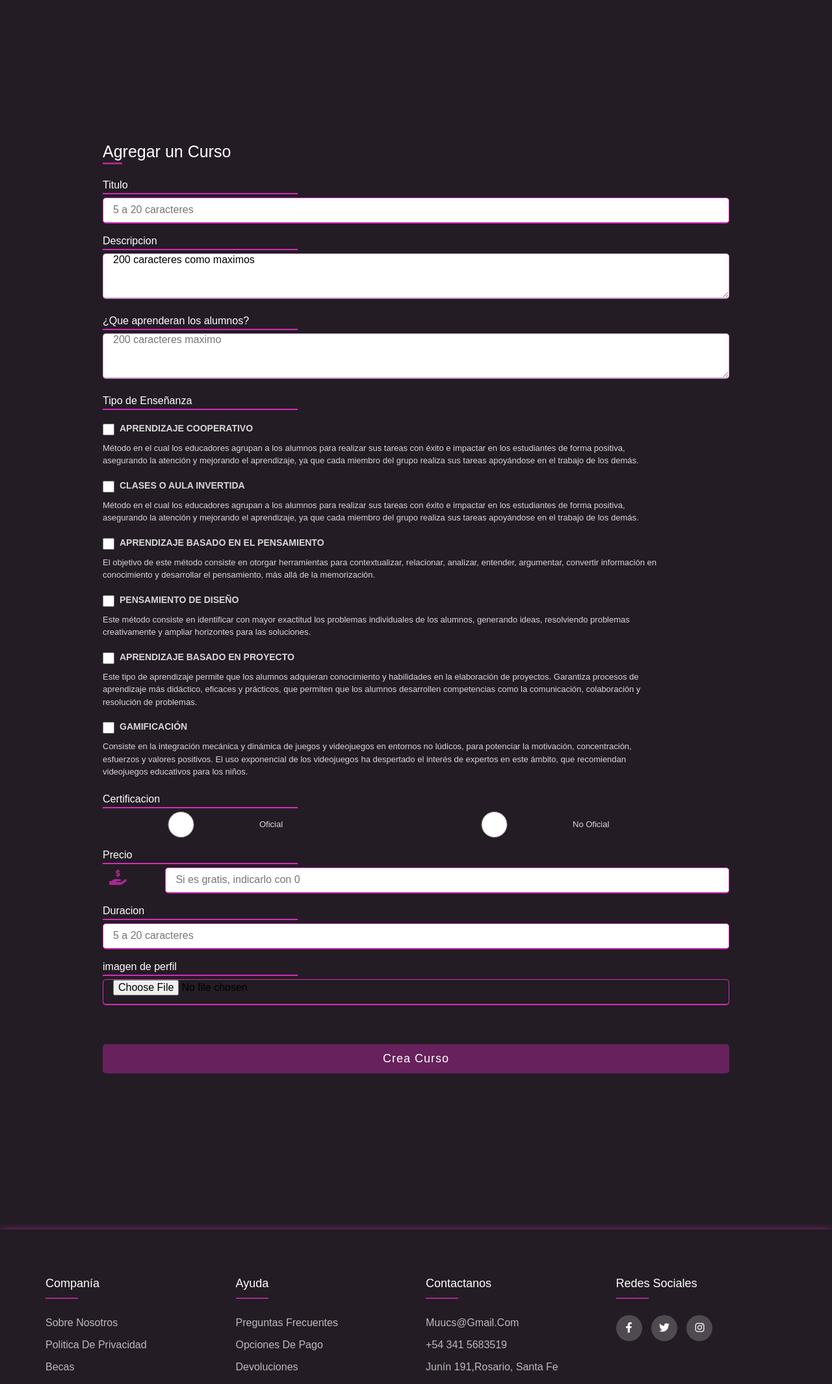
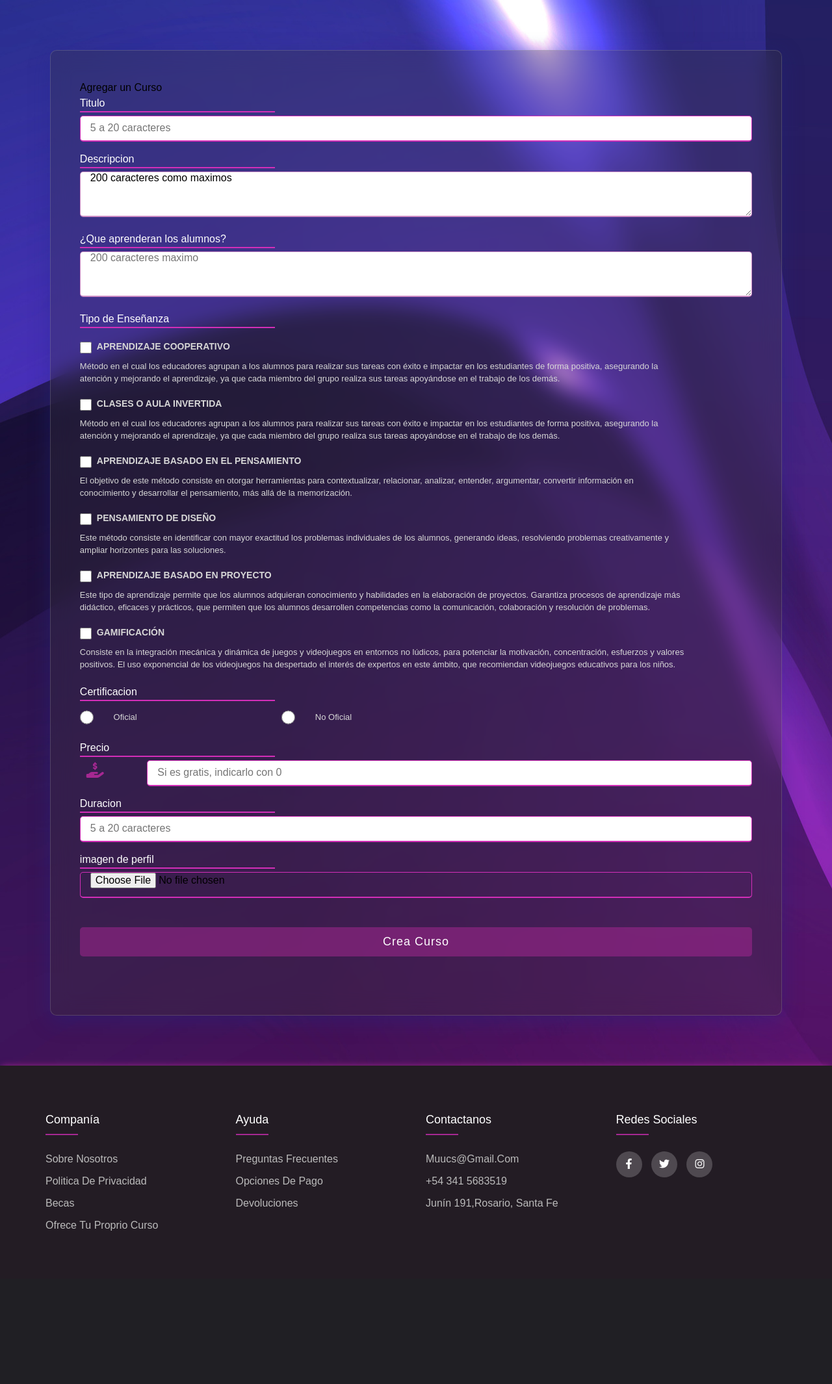
Before and after one commit to NaconechneyN/Grupo_7_MUUCS, a Node server app: template src/views/products/productCreate.ejs in a window 1280 px wide. Shown: the part 100-2230 px from the top of the page at 65% size. After the commit the page ends 1994 px from the top, so only its background shows below. Run offline with Node 20, Linux system fonts and the light colour scheme; the template is opened without the code that fills it, so the values that code supplies are empty; some libraries are stand-ins or nearby versions.

Commit message:
casi listo el productCreate

```diff
--- a/public/CSS/formCreate.css
+++ b/public/CSS/formCreate.css
@@ -1,11 +1,11 @@
 
 
-.main {
+/* .main {
     background-color: #231c24 !important;
-    padding: 30px 0px 0px 0px;
-    padding-bottom: 30px;
-
+    background-image: url('../img/fondoProductsCreate.jpeg') !important;
+    padding: 0px 0px 0px 0px;
 }
+ */
 
 
 
@@ -68,6 +68,12 @@ label {
 
 .cajaCertificacion {
     display: flex;
+    justify-content: flex-start;
+}
+
+.cajaCertificacion .checkCertificacion{
+    width: 2% !important;
+    margin-right: 3%;
 }
 
 .cajaCertificacion label{
@@ -91,12 +97,24 @@ label {
     font-size: 1.5em;
     padding-left: 10px;
 }
-.contenedorReg {
-    width: 80% !important;
+.contenedorCreate {
+    /* width: 80% !important; */
     max-width: none !important;
-    padding-bottom: 5px;
+    padding: 6%;
+    background-image: url('../img/fondoProductsCreate.jpeg') !important;
+    margin: 0px 0px 0px 0px !important;
 }
 
+.acaSi{
+    background-color: #C7352B;
+    padding: 4%;
+    background: rgba(55, 55, 55, 0.295);
+    border-radius: 10px;
+    backdrop-filter: blur(16px);
+    transition: all 0.3s ease;
+    box-shadow: 0 8px 32px 0 rgb(31 38 135 / 37%);
+    border: solid 1px rgba(169, 169, 169, 0.264);
+}
 
 .errorCreate{
     color: #ffffff;
--- a/src/views/products/productCreate.ejs
+++ b/src/views/products/productCreate.ejs
@@ -11,7 +11,8 @@
 <body>
     <%- include('./partials/header') %>
         <main class="main">
-            <div class="contenedorReg">
+            <div class="contenedorCreate">
+            <div class="acaSi">
                 <div class="title">Agregar un Curso</div>
 
 
@@ -172,10 +173,10 @@
                                                         <% } %>
                                                             <div class="cajaCertificacion">
                                                                 <input type="radio" name="certificacion" id="perfil1"
-                                                                    value="Oficial">
+                                                                    value="Oficial" class="checkCertificacion">
                                                                 <label for="Certifiacion" class="chicos">Oficial</label>
                                                                 <input type="radio" name="certificacion" id="perfil2"
-                                                                    value="No Oficial">
+                                                                    value="No Oficial" class="checkCertificacion">
                                                                 <label for="Certifiacion" class="chicos">No
                                                                     Oficial</label>
                                                             </div>
@@ -234,6 +235,7 @@
 
                 </form>
             </div>
+        </div>
 
         </main>
         <%- include('./partials/footer') %>
```
Also changed, not shown: public/img/fondoProductsCreate.jpeg (added).
